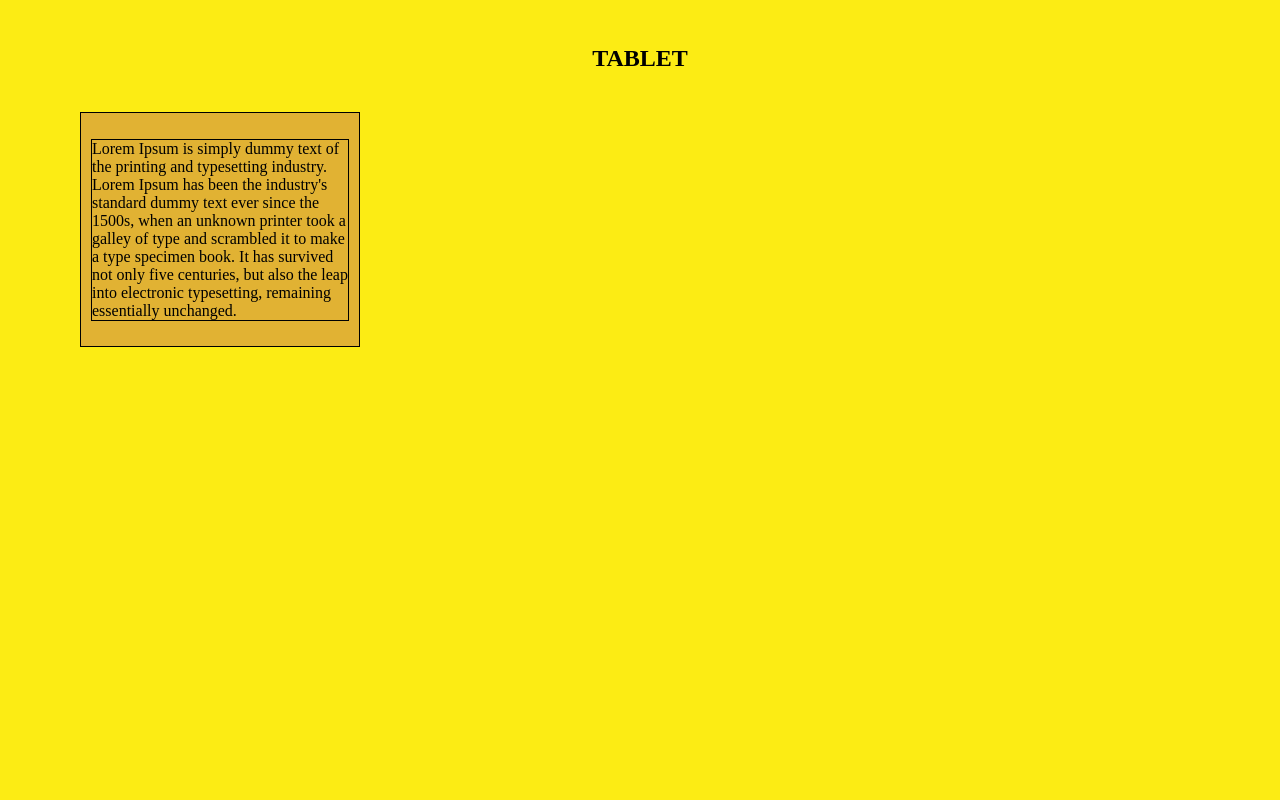
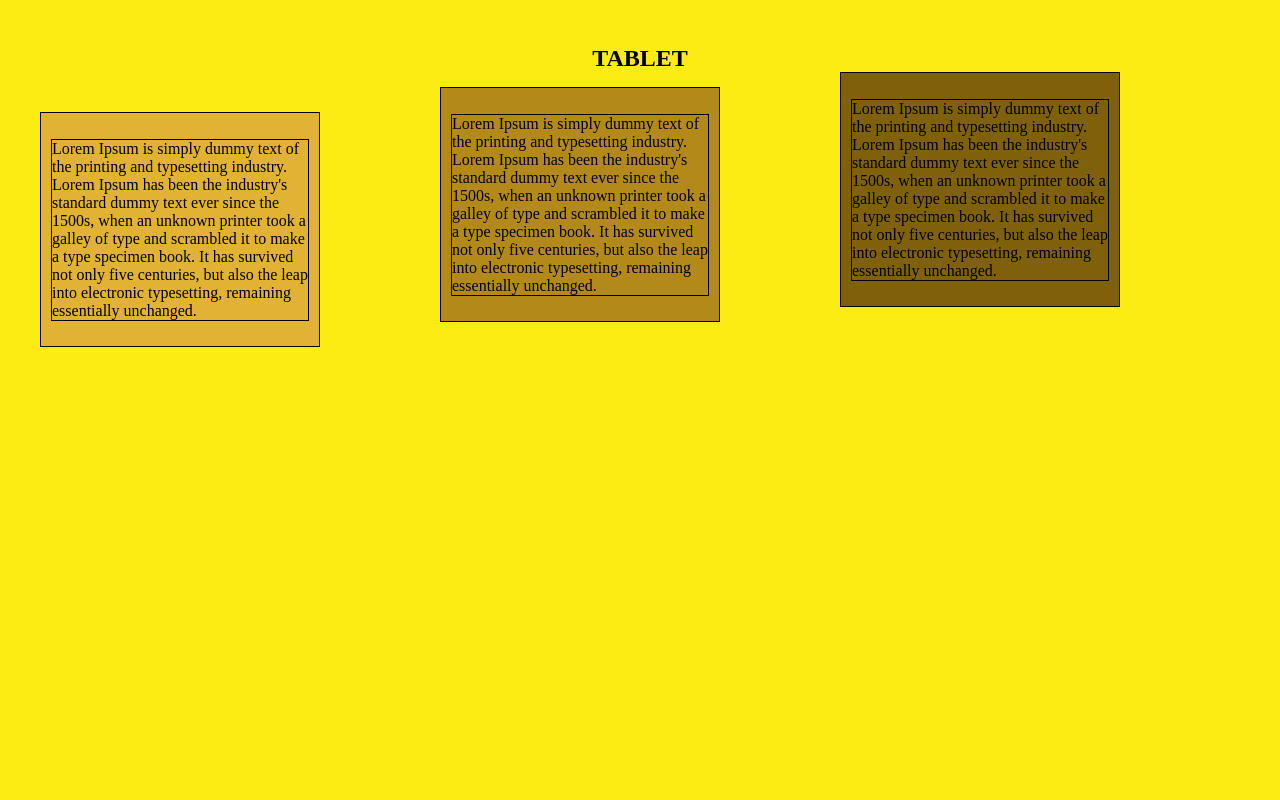
Before and after one commit to laurentdeke/module-2-tablet, a plain HTML site: page index.html in a window 1280 px wide. Shown: the top 800 px of the page. Drawn offline with Linux system fonts and the light colour scheme.

Commit message:
Update index.html

```diff
--- a/index.html
+++ b/index.html
@@ -37,8 +37,6 @@ body {
     position: relative;
     background-color: #E1B233;
     margin: 40px;
-    margin-left: 80px;
-    margin-bottom: 500px;
     padding: 10px;
     width: 280px;
     border: 1px solid black;
@@ -48,6 +46,7 @@ body {
     position: relative;
     background-color: #B38A1A;
     margin-left: 440px;
+    margin-top: -300px;
     padding: 10px;
     width: 280px;
     border: 1px solid black;
@@ -56,6 +55,7 @@ body {
     position: relative;
     background-color: #80610B;
     margin-left: 840px;
+    margin-top: -250px;
     padding: 10px;
     width: 280px;
     border: 1px solid black;
```
